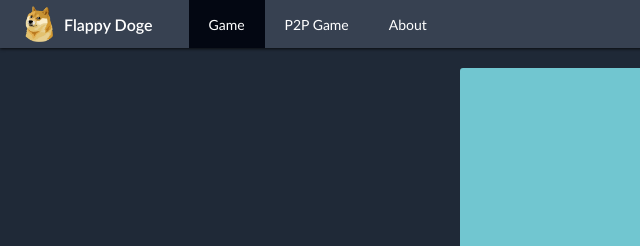
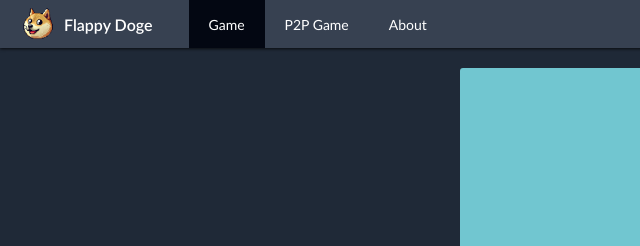
Before and after one commit to aansmirnov/flappy-doge, a website built with Vite: page index.html in a window 1280 px wide. Shown: the top 246 px of the page, 0-640 px from the left. Built offline with nearby package versions, Linux system fonts and the light colour scheme.

Commit message:
chore: update doge image

```diff
--- a/index.html
+++ b/index.html
@@ -3,14 +3,14 @@
   <head>
     <meta charset="UTF-8" />
     <meta name="viewport" content="width=device-width, initial-scale=1.0" />
-    <link rel="icon" href="/doge-icon.png" />
+    <link rel="icon" href="/doge.webp" />
     <link rel="stylesheet" href="index.css" />
     <title>Flappy Doge</title>
   </head>
   <body>
     <header class="header">
       <div class="logo">
-        <img class="logo__image" src="/doge-icon.png" />
+        <img class="logo__image" src="/doge.webp" />
         <span class="logo__text">Flappy Doge</span>
       </div>
       <ul class="menu" id="navbar">
--- a/src/game/assets/images/index.ts
+++ b/src/game/assets/images/index.ts
@@ -1,4 +1,3 @@
-import dogeImage from './doge.webp';
 import topPipeImage from './top-pipe.png';
 import bottomPipeImage from './bottom-pipe.png';
 import gameBackgroundImage from './game-background.webp';
@@ -6,7 +5,6 @@ import playButtonImage from './play-button.webp';
 import repeatButtonImage from './repeat-button.webp';
 
 export {
-  dogeImage,
   topPipeImage,
   bottomPipeImage,
   gameBackgroundImage,
--- a/src/game/utils/load-game-images/index.ts
+++ b/src/game/utils/load-game-images/index.ts
@@ -4,8 +4,8 @@ import {
   topPipeImage,
   bottomPipeImage,
   repeatButtonImage,
-  dogeImage,
 } from '@/game/assets';
+import dogeImage from '/public/doge.webp';
 
 export async function loadGameImages() {
   const [startButtonImg, topPipeImg, bottomPipeImg, repeatButtonImg, dogeImg] =
```
Also changed, not shown: public/doge.webp (added), src/game/assets/images/doge.webp (deleted).
